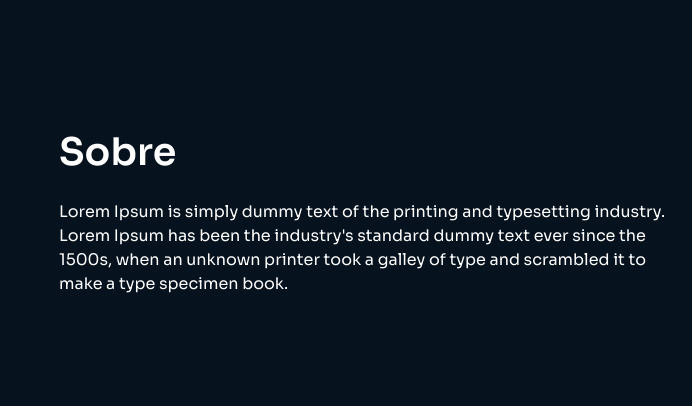
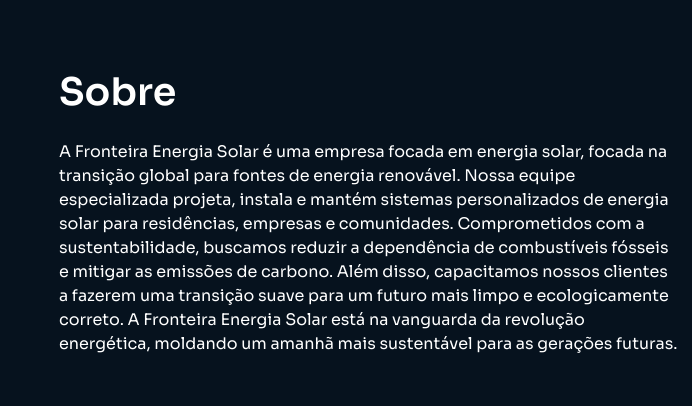
Before and after one commit to lucxzm/fronteira-energia, a plain HTML site: page index.html in a window 1280 px wide. Shown: the part 1057-1463 px from the top of the page, 588-1280 px from the left. Drawn offline with nearby package versions, Linux system fonts and the light colour scheme.

Commit message:
projeto fronteira energia solar

```diff
--- a/index.html
+++ b/index.html
@@ -73,7 +73,7 @@
 
             <div class="about-description" data-aos="zoom-in-right" data-aos-delay="100">
                 <h2>Sobre</h2>
-                <p>Lorem Ipsum is simply dummy text of the printing and typesetting industry. Lorem Ipsum has been the industry's standard dummy text ever since the 1500s, when an unknown printer took a galley of type and scrambled it to make a type specimen book.</p>
+                <p>A Fronteira Energia Solar é uma empresa focada em energia solar, focada na transição global para fontes de energia renovável. Nossa equipe especializada projeta, instala e mantém sistemas personalizados de energia solar para residências, empresas e comunidades. Comprometidos com a sustentabilidade, buscamos reduzir a dependência de combustíveis fósseis e mitigar as emissões de carbono. Além disso, capacitamos nossos clientes a fazerem uma transição suave para um futuro mais limpo e ecologicamente correto. A Fronteira Energia Solar está na vanguarda da revolução energética, moldando um amanhã mais sustentável para as gerações futuras.</p>
             </div>
         </div>
     </section>
```
